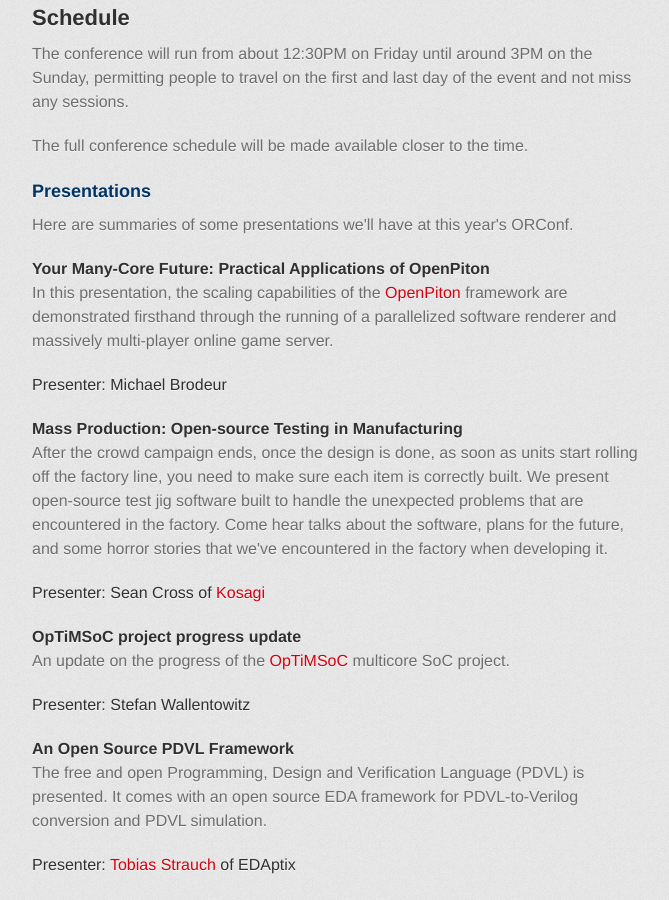
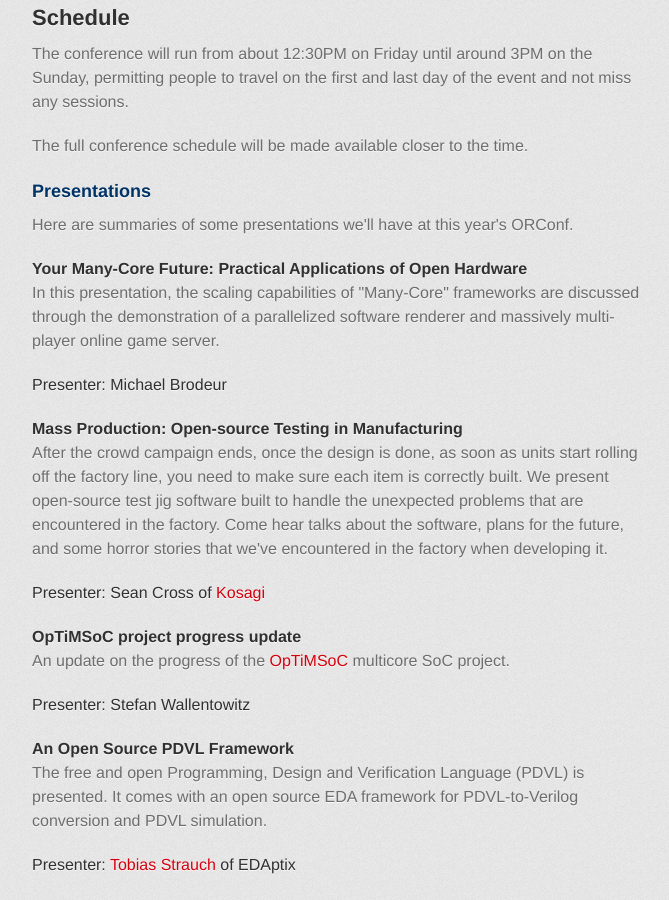
Before and after one commit to fossi-foundation/orconf, a Jekyll site: the page index.html, which Jekyll copies as it is, in a window 1280 px wide and 900 px high, scrolled down 1634 px. Shown: the whole window, without its empty margins (298-967 px from the left). Built offline with Jekyll 4.4.1, drawn with Linux system fonts in a browser that asks for light colours; some web fonts are replaced.

Commit message:
Update manycore presentation title and description

```diff
--- a/index.html
+++ b/index.html
@@ -143,16 +143,15 @@
 	  <!-- </p> -->
 
 	  <h4>
-	    <a name="openpiton" class="anchor" href="#openpiton"><span class="octicon octicon-link"></span>
-            </a>Your Many-Core Future: Practical Applications of OpenPiton
+	    <a name="manycorefuture" class="anchor" href="#manycorefuture"><span class="octicon octicon-link"></span>
+            </a>Your Many-Core Future: Practical Applications of Open Hardware
 	  </h4>
           <p>
-	    In this presentation, the scaling capabilities of the <a href="http://parallel.princeton.edu/openpiton/" target="_blank">OpenPiton</a>
-	    framework are demonstrated
-	    firsthand through the running of a parallelized software renderer and massively multi-player
-	    online game server.
+	    In this presentation, the scaling capabilities of "Many-Core" frameworks are
+	    discussed through the demonstration of a parallelized software renderer and
+	    massively multi-player online game server.
           </p>
-          <h5>Presenter: <a name="openpitonpresenter" class="anchor" href="#openpitonpresenters"><span class="octicon octicon-link"></span>
+          <h5>Presenter: <a name="manycorefuturepresenter" class="anchor" href="#manycorefuturepresenters"><span class="octicon octicon-link"></span>
             </a>Michael Brodeur</h5>
           <p>
           </p>
```
